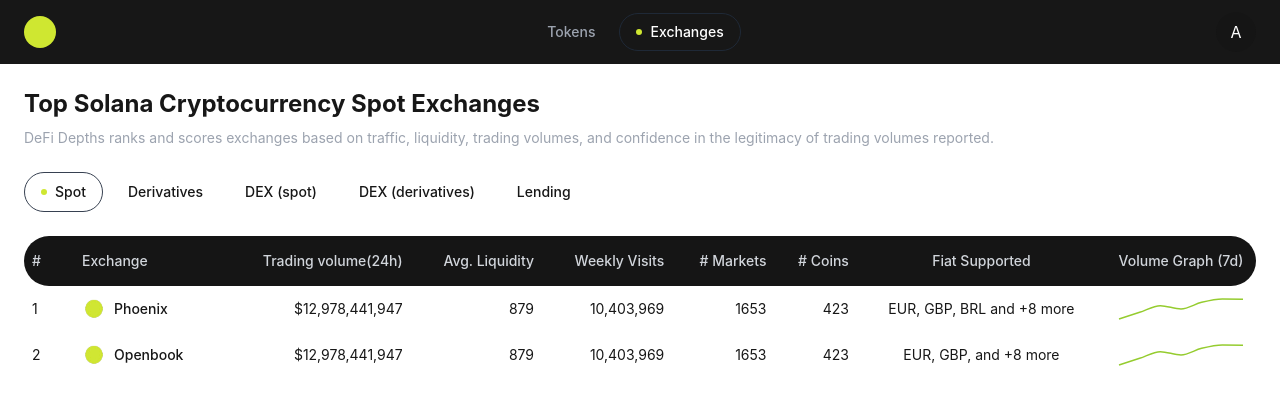
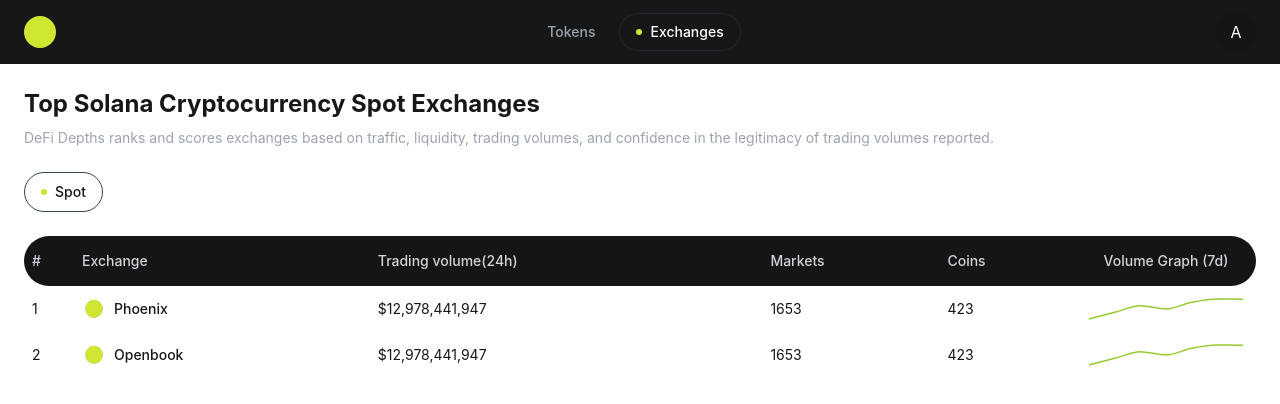
Before and after one commit to shrutipanjwani/solana-market-data, a Next.js app: page /exchanges in a window 1280 px wide. Shown: the top 404 px of the page. Built offline with nearby package versions, Linux system fonts and the light colour scheme.

Commit message:
improvements

```diff
--- a/components/ExchangePage/index.tsx
+++ b/components/ExchangePage/index.tsx
@@ -61,13 +61,7 @@
   },
 ];
 
-const tabs = [
-  "Spot",
-  "Derivatives",
-  "DEX (spot)",
-  "DEX (derivatives)",
-  "Lending",
-];
+const tabs = ["Spot"];
 
 const ExchangesPage: React.FC = () => {
   const [activeTab, setActiveTab] = useState("Spot");
@@ -113,25 +107,12 @@
               <TableHead className="text-left text-gray-300">
                 Exchange
               </TableHead>
-              <TableHead className="text-right text-gray-300">
+              <TableHead className="text-left text-gray-300">
                 Trading volume(24h)
               </TableHead>
-              <TableHead className="text-right text-gray-300">
-                Avg. Liquidity
-              </TableHead>
-              <TableHead className="text-right text-gray-300">
-                Weekly Visits
-              </TableHead>
-              <TableHead className="text-right text-gray-300">
-                # Markets
-              </TableHead>
-              <TableHead className="text-right text-gray-300">
-                # Coins
-              </TableHead>
-              <TableHead className="text-center text-gray-300">
-                Fiat Supported
-              </TableHead>
-              <TableHead className="w-[150px] text-center text-gray-300 rounded-r-full">
+              <TableHead className="text-left text-gray-300">Markets</TableHead>
+              <TableHead className="text-left text-gray-300">Coins</TableHead>
+              <TableHead className="w-[180px] text-center text-gray-300 rounded-r-full">
                 Volume Graph (7d)
               </TableHead>
             </TableRow>
@@ -152,20 +133,11 @@
                     {exchange.name}
                   </div>
                 </TableCell>
-                <TableCell className="text-right">
+                <TableCell className="text-left">
                   ${exchange.tradingVolume24h.toLocaleString()}
                 </TableCell>
-                <TableCell className="text-right">
-                  {exchange.avgLiquidity}
-                </TableCell>
-                <TableCell className="text-right">
-                  {exchange.weeklyVisits.toLocaleString()}
-                </TableCell>
-                <TableCell className="text-right">{exchange.markets}</TableCell>
-                <TableCell className="text-right">{exchange.coins}</TableCell>
-                <TableCell className="text-center max-w-xs">
-                  {exchange.fiatSupported}
-                </TableCell>
+                <TableCell className="text-left">{exchange.markets}</TableCell>
+                <TableCell className="text-left">{exchange.coins}</TableCell>
                 <TableCell>
                   <ExchangeVolumeChart
                     data={exchange.volumeHistory}
```
